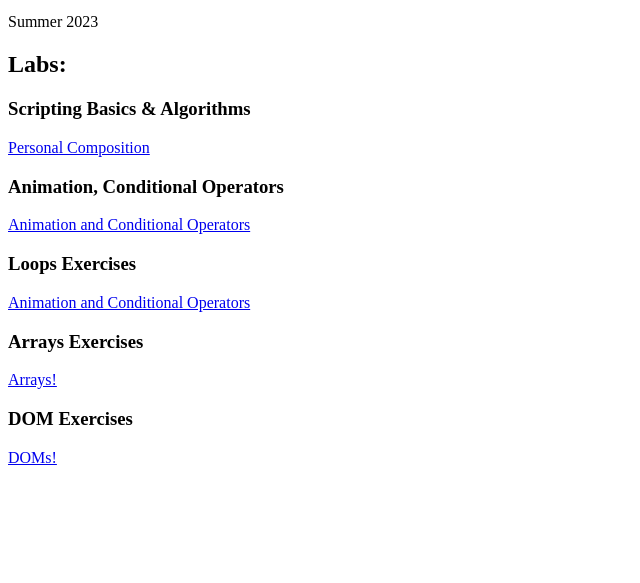
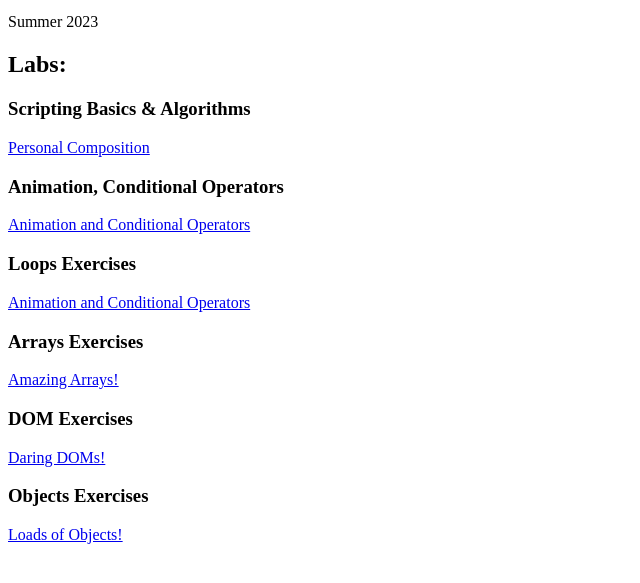
Before and after one commit to zthomps99/N220, a plain HTML site: page index.html in a window 1280 px wide. Shown: the part 87-670 px from the top of the page, without its empty margins (0-640 px from the left). Drawn offline with Linux system fonts and the light colour scheme.

Commit message:
Update index.html

```diff
--- a/index.html
+++ b/index.html
@@ -12,8 +12,10 @@
         <h3>Loops Exercises</h3>
         <p><a href="Labs/Loops Exercises/index.html">Animation and Conditional Operators</a></p>
         <h3>Arrays Exercises</h3>
-        <p><a href="Labs/Arrays Exercises/index.html">Arrays!</a></p>
+        <p><a href="Labs/Arrays Exercises/index.html">Amazing Arrays!</a></p>
         <h3>DOM Exercises</h3>
-        <p><a href="Labs/DOM Exercises/index.html">DOMs!</a></p>
+        <p><a href="Labs/DOM Exercises/index.html">Daring DOMs!</a></p>
+        <h3>Objects Exercises</h3>
+        <p><a href="Labs/DOM Exercises/index.html">Loads of Objects!</a></p>
     </body>
 </html>
```
